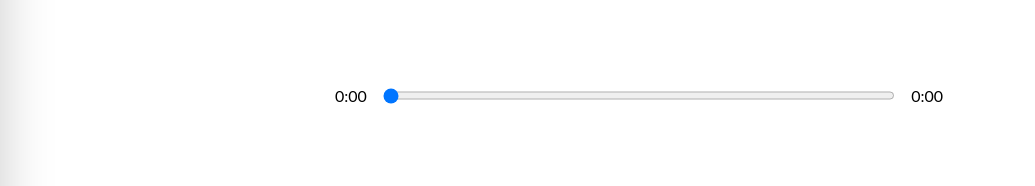
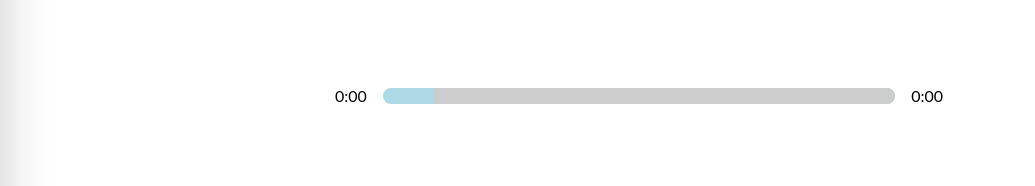
Before and after one commit to Bibhukiju/MRPlayer, a React (Create React App) app: page / in a window 1280 px wide. Shown: the part 490-676 px from the top of the page, without its empty margins (1-1036 px from the left). Built offline with nearby package versions, Linux system fonts and the light colour scheme.

Commit message:
buttons are now functional

```diff
--- a/src/App.js
+++ b/src/App.js
@@ -9,7 +9,7 @@ import Library from "./components/Library";
 import Nav from "./components/nav";
 
 // import Utils
-import data from "./utils";
+import data from "./data";
 
 function App() {
   const audioRef = useRef(null);
@@ -38,6 +38,9 @@ function App() {
         audioRef={audioRef}
         setSongInfo={setSongInfo}
         songInfo={songInfo}
+        songs={songs}
+        setCurrentSong={setCurrentSong}
+        setSongs={setSongs}
       />
       <Library
         songs={songs}
--- a/src/Styles/_player.scss
+++ b/src/Styles/_player.scss
@@ -8,9 +8,13 @@
 .time-control {
   width: 50%;
   display: flex;
+  align-items: center;
   input {
     width: 100%;
     padding: 1rem 0rem;
+    -webkit-appearance: none;
+    background: transparent;
+    cursor: pointer;
   }
   p {
     padding: 1rem;
@@ -22,6 +26,31 @@
   align-items: center;
   width: 30%;
   svg {
-      cursor: pointer;
+    cursor: pointer;
   }
 }
+input[type="range"]:focus {
+  outline: none;
+}
+input[type="range"]::-webkit-slider-thumb {
+  -webkit-appearance: none;
+  height: 16px;
+  width: 16px;
+}
+.track {
+  background: lightblue;
+  width: 100%;
+  height: 1rem;
+  position: relative;
+  border-radius: 1rem;
+  overflow: hidden  ;
+}
+.animate-track {
+  background: rgb(204, 204, 204);
+  position: absolute;
+  top: 0;
+  height: 100%;
+  width: 100%;
+  left: 0;
+  transform: translateX(10%);
+}
--- a/src/components/LibrarySongs.js
+++ b/src/components/LibrarySongs.js
@@ -1,3 +1,4 @@
+import { playAudio } from "../utils";
 const LibrarySong = ({
   songs,
   setCurrentSong,
@@ -24,15 +25,7 @@ const LibrarySong = ({
       }
     });
     setSongs(newSongs);
-
-    if (isPlaying) {
-      const playPromise = audioRef.current.play();
-      if (playPromise !== undefined) {
-        playPromise.then((audio) => {
-          audioRef.current.play();
-        });
-      }
-    }
+    playAudio(isPlaying, audioRef);
   };
   return (
     <div
--- a/src/components/Player.js
+++ b/src/components/Player.js
@@ -5,6 +5,8 @@ import {
   faAngleLeft,
   faPause,
 } from "@fortawesome/free-solid-svg-icons";
+import React, { useEffect } from "react";
+import { playAudio } from "../utils";
 
 const Player = ({
   isPlaying,
@@ -12,7 +14,28 @@ const Player = ({
   audioRef,
   setSongInfo,
   songInfo,
+  songs,
+  setSongs,
+  currentSong,
+  setCurrentSong,
 }) => {
+  //useEffect
+  useEffect(() => {
+    const newSongs = songs.map((song) => {
+      if (song.id === currentSong.id) {
+        return {
+          ...song,
+          active: true,
+        };
+      } else {
+        return {
+          ...song,
+          active: false,
+        };
+      }
+    });
+    setSongs(newSongs);
+  }, [currentSong]);
   //Event handler
   const playSongHandler = async () => {
     if (isPlaying) {
@@ -32,21 +55,45 @@ const Player = ({
     audioRef.current.currentTime = e.target.value;
     setSongInfo({ ...songInfo, currentTime: e.target.value });
   };
+  const skipTrackHandler = (direction) => {
+    let currentIndex = songs.findIndex((song) => song.id === currentSong.id);
+    if (direction === 1) {
+      setCurrentSong(songs[(currentIndex + 1) % songs.length]);
+    }
+    if (direction === -1) {
+      if (currentIndex - (1 % songs.length) === -1) {
+        setCurrentSong(songs[songs.length - 1]);
+        playAudio(isPlaying, audioRef);
+        return;
+      }
+      setCurrentSong(songs[(currentIndex - 1) % songs.length]);
+    }
+    playAudio(isPlaying, audioRef);
+  };
   return (
     <div className="player">
       <div className="time-control">
         <p>{getTime(songInfo.currentTime)}</p>
+        <div className="track">
           <input
             min={0}
-          max={songInfo.duration || 0}
+            max={songInfo.duration ? getTime(songInfo.duration) : "0:00"}
             value={songInfo.currentTime}
             onChange={draghandler}
             type="range"
           ></input>
+           <div className="animate-track"></div>
+        </div>
+
         <p>{getTime(songInfo.duration)}</p>
       </div>
       <div className="play-control">
-        <FontAwesomeIcon className="skip-back" size="2x" icon={faAngleLeft} />
+        <FontAwesomeIcon
+          className="skip-back"
+          size="2x"
+          icon={faAngleLeft}
+          onClick={() => skipTrackHandler(-1)}
+        />
         <FontAwesomeIcon
           className="play"
           size="2x"
@@ -57,6 +104,9 @@ const Player = ({
           className="skip-forward"
           size="2x"
           icon={faAngleRight}
+          onClick={() => {
+            skipTrackHandler(1);
+          }}
         />
       </div>
     </div>
--- /dev/null
+++ b/src/data.js
@@ -0,0 +1,48 @@
+import { v4 as uuidv4 } from "uuid";
+
+function chillHop() {
+  return [
+    {
+      name: "Into The past",
+      cover:
+        "https://chillhop.com/wp-content/uploads/2021/02/d12927eedcc2f5afba2ab049a4a1ea46c2266ae3-1024x1024.jpg",
+      artist: "CYGN’s",
+      audio: "https://mp3.chillhop.com/serve.php/?mp3=16061",
+      id: uuidv4(),
+      active: true,
+      color: ["#205950", "#2ab3bf"],
+    },
+    {
+      name: "Into The past",
+      cover:
+        "https://chillhop.com/wp-content/uploads/2021/03/74d62bc9370a68e440c1b98eaf650344f0a7faea-1024x1024.jpg",
+      artist: "CYGN’s",
+      audio: "https://mp3.chillhop.com/serve.php/?mp3=15223",
+      id: uuidv4(),
+      active: false,
+      color: ["#205950", "#2ab3bf"],
+    },
+    {
+      name: "Into The past",
+      cover:
+        "https://chillhop.com/wp-content/uploads/2021/02/d12927eedcc2f5afba2ab049a4a1ea46c2266ae3-1024x1024.jpg",
+      artist: "CYGN’s",
+      audio: "https://mp3.chillhop.com/serve.php/?mp3=16061",
+      id: uuidv4(),
+      active: false,
+      color: ["#205950", "#2ab3bf"],
+    },
+    {
+      name: "Into The past",
+      cover:
+        "https://chillhop.com/wp-content/uploads/2021/03/74d62bc9370a68e440c1b98eaf650344f0a7faea-1024x1024.jpg",
+      artist: "CYGN’s",
+      audio: "https://mp3.chillhop.com/serve.php/?mp3=15223",
+      id: uuidv4(),
+      active: false,
+      color: ["#205950", "#2ab3bf"],
+    },
+  ];
+}
+
+export default chillHop;
--- a/src/utils.js
+++ b/src/utils.js
@@ -1,48 +1,10 @@
-import { v4 as uuidv4 } from "uuid";
-
-function chillHop() {
-  return [
-    {
-      name: "Into The past",
-      cover:
-        "https://chillhop.com/wp-content/uploads/2021/02/d12927eedcc2f5afba2ab049a4a1ea46c2266ae3-1024x1024.jpg",
-      artist: "CYGN’s",
-      audio: "https://mp3.chillhop.com/serve.php/?mp3=16061",
-      id: uuidv4(),
-      active: true,
-      color: ["#205950", "#2ab3bf"],
-    },
-    {
-      name: "Into The past",
-      cover:
-        "https://chillhop.com/wp-content/uploads/2021/03/74d62bc9370a68e440c1b98eaf650344f0a7faea-1024x1024.jpg",
-      artist: "CYGN’s",
-      audio: "https://mp3.chillhop.com/serve.php/?mp3=15223",
-      id: uuidv4(),
-      active: false,
-      color: ["#205950", "#2ab3bf"],
-    },
-    {
-      name: "Into The past",
-      cover:
-        "https://chillhop.com/wp-content/uploads/2021/02/d12927eedcc2f5afba2ab049a4a1ea46c2266ae3-1024x1024.jpg",
-      artist: "CYGN’s",
-      audio: "https://mp3.chillhop.com/serve.php/?mp3=16061",
-      id: uuidv4(),
-      active: false,
-      color: ["#205950", "#2ab3bf"],
-    },
-    {
-      name: "Into The past",
-      cover:
-        "https://chillhop.com/wp-content/uploads/2021/03/74d62bc9370a68e440c1b98eaf650344f0a7faea-1024x1024.jpg",
-      artist: "CYGN’s",
-      audio: "https://mp3.chillhop.com/serve.php/?mp3=15223",
-      id: uuidv4(),
-      active: false,
-      color: ["#205950", "#2ab3bf"],
-    },
-  ];
-}
-
-export default chillHop;
+export const playAudio = (isPlaying, audioRef) => {
+  if (isPlaying) {
+    const playPromise = audioRef.current.play();
+    if (playPromise !== undefined) {
+      playPromise.then((audio) => {
+        audioRef.current.play();
+      });
+    }
+  }
+};
```
Lines whose indentation alone changed are shown as unchanged.
